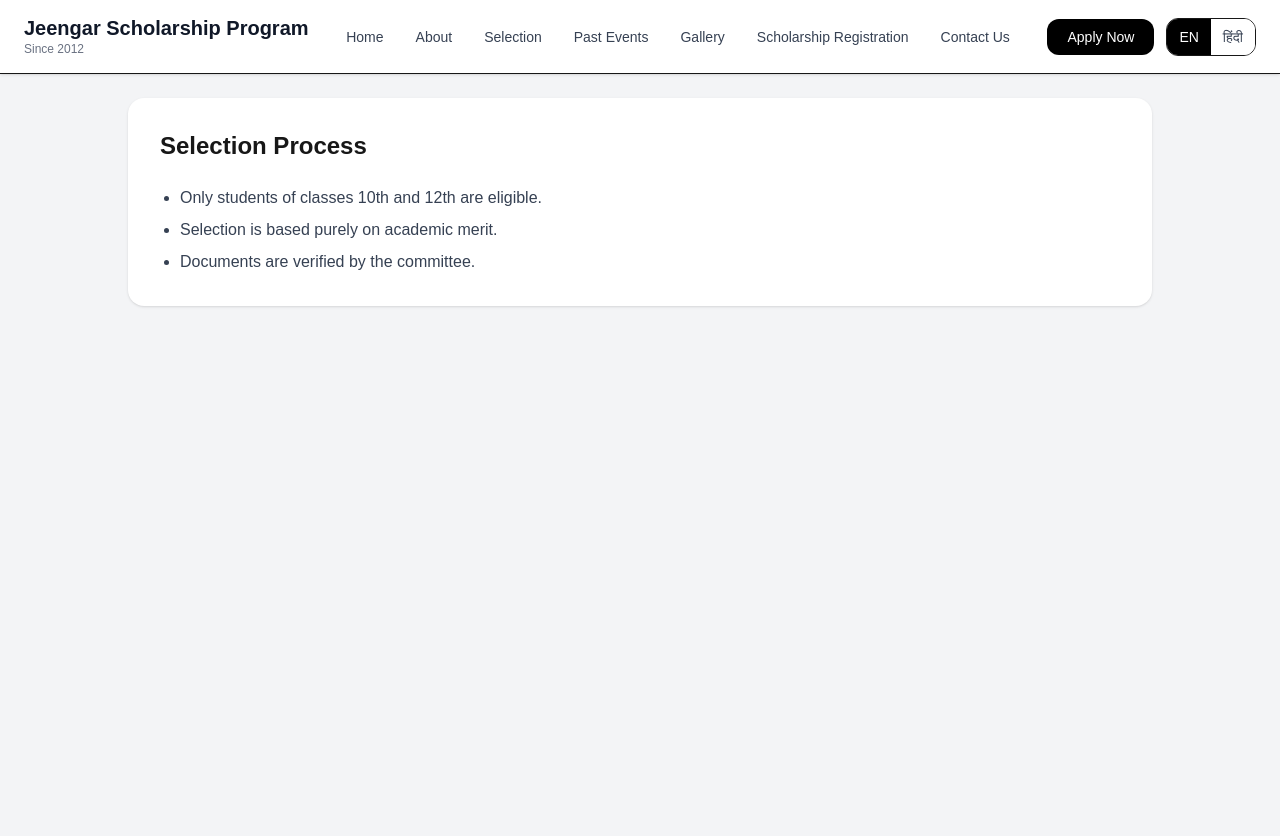
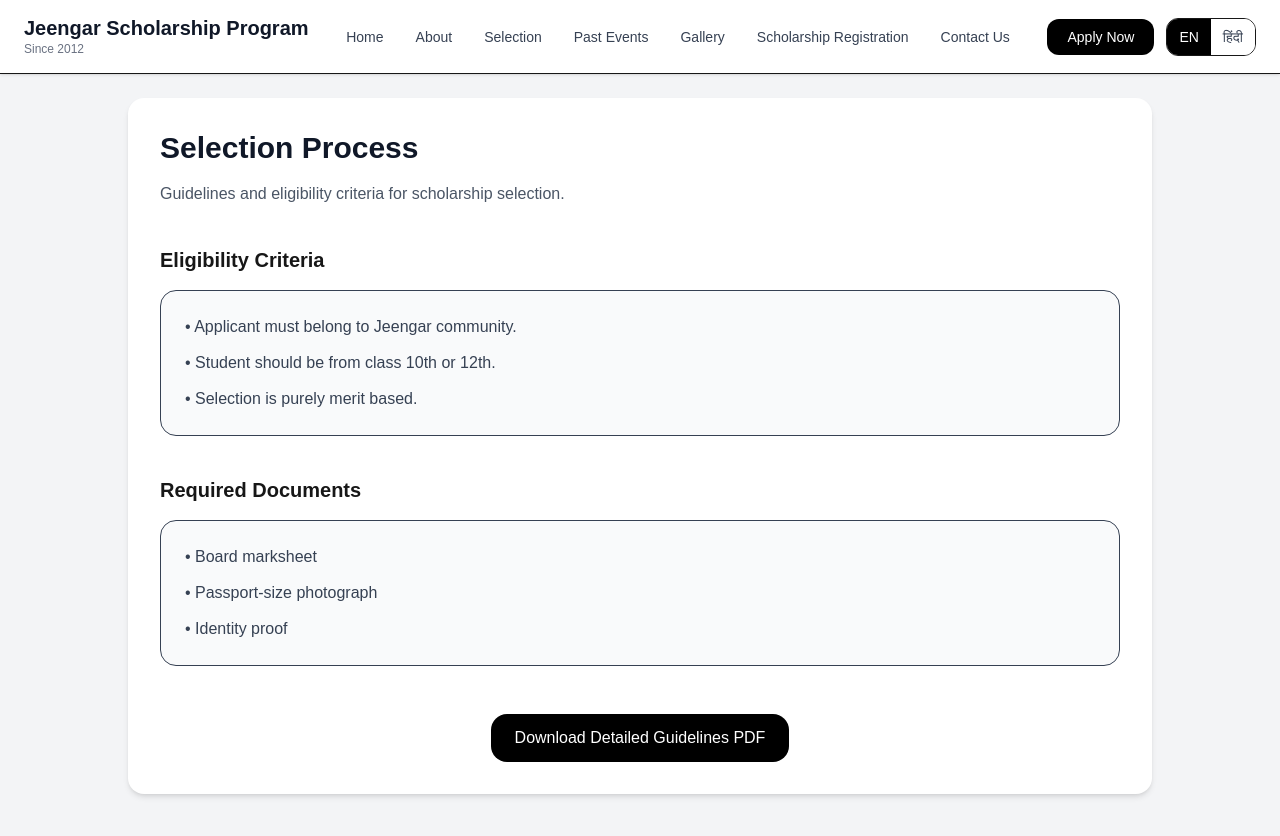
Before and after one commit to RajaKolander/jeengar-scholarship, a Next.js app: page /selection in a window 1280 px wide. Shown: the top 836 px of the page. Built offline with nearby package versions, Linux system fonts and the light colour scheme.

Commit message:
added professional selection guidelines section

```diff
--- a/app/selection/page.tsx
+++ b/app/selection/page.tsx
@@ -8,32 +8,109 @@ export default function SelectionPage() {
   const { lang } = useContext(LanguageContext);
 
   return (
+
     <div className="bg-gray-100 min-h-screen p-6">
-      <div className="max-w-5xl mx-auto bg-white p-8 rounded-2xl shadow">
 
-        <h1 className="text-2xl font-bold mb-6">
-          {lang === 'en' ? "Selection Process" : "चयन प्रक्रिया"}
+      <div className="max-w-5xl mx-auto bg-white rounded-2xl shadow-md p-8">
+
+        {/* Heading */}
+        <h1 className="text-3xl font-bold mb-4 text-gray-900">
+          {lang === 'en'
+            ? 'Selection Process'
+            : 'चयन प्रक्रिया'}
         </h1>
 
-        <ul className="list-disc pl-5 text-gray-700 space-y-2">
-          <li>
+        <p className="text-gray-600 mb-10">
+          {lang === 'en'
+            ? 'Guidelines and eligibility criteria for scholarship selection.'
+            : 'छात्रवृति चयन हेतु दिशा-निर्देश एवं पात्रता जानकारी।'}
+        </p>
+
+        {/* Eligibility */}
+        <section className="mb-10">
+
+          <h2 className="text-xl font-semibold mb-4">
             {lang === 'en'
-              ? "Only students of classes 10th and 12th are eligible."
-              : "केवल कक्षा 10वीं एवं 12वीं के छात्र पात्र हैं।"}
-          </li>
-          <li>
+              ? 'Eligibility Criteria'
+              : 'पात्रता मानदंड'}
+          </h2>
+
+          <div className="bg-gray-50 border rounded-2xl p-6 space-y-3 text-gray-700">
+
+            <p>
+              {lang === 'en'
+                ? '• Applicant must belong to Jeengar community.'
+                : '• आवेदक जीनगर समाज से संबंधित होना चाहिए।'}
+            </p>
+
+            <p>
+              {lang === 'en'
+                ? '• Student should be from class 10th or 12th.'
+                : '• छात्र कक्षा 10वीं या 12वीं का होना चाहिए।'}
+            </p>
+
+            <p>
+              {lang === 'en'
+                ? '• Selection is purely merit based.'
+                : '• चयन पूर्णतः मेरिट आधारित होगा।'}
+            </p>
+
+          </div>
+
+        </section>
+
+        {/* Documents */}
+        <section className="mb-10">
+
+          <h2 className="text-xl font-semibold mb-4">
             {lang === 'en'
-              ? "Selection is based purely on academic merit."
-              : "चयन पूर्णतः शैक्षणिक मेरिट के आधार पर होता है।"}
-          </li>
-          <li>
+              ? 'Required Documents'
+              : 'आवश्यक दस्तावेज'}
+          </h2>
+
+          <div className="bg-gray-50 border rounded-2xl p-6 space-y-3 text-gray-700">
+
+            <p>
+              {lang === 'en'
+                ? '• Board marksheet'
+                : '• अंकतालिका'}
+            </p>
+
+            <p>
+              {lang === 'en'
+                ? '• Passport-size photograph'
+                : '• पासपोर्ट आकार फोटो'}
+            </p>
+
+            <p>
+              {lang === 'en'
+                ? '• Identity proof'
+                : '• पहचान प्रमाण'}
+            </p>
+
+          </div>
+
+        </section>
+
+        {/* PDF Download */}
+        <section className="mt-12 text-center">
+
+          <a
+            href="/pdfs/selection-guidelines.pdf"
+            target="_blank"
+            rel="noopener noreferrer"
+            className="inline-block bg-black text-white px-6 py-3 rounded-2xl hover:bg-gray-800 transition"
+          >
             {lang === 'en'
-              ? "Documents are verified by the committee."
-              : "दस्तावेजों की जांच समिति द्वारा की जाती है।"}
-          </li>
-        </ul>
+              ? 'Download Detailed Guidelines PDF'
+              : 'विस्तृत दिशा-निर्देश PDF डाउनलोड करें'}
+          </a>
+
+        </section>
 
       </div>
+
     </div>
+
   );
 }
```
Also changed, not shown: 1 other file (tests, documents, lock files or other folders).
